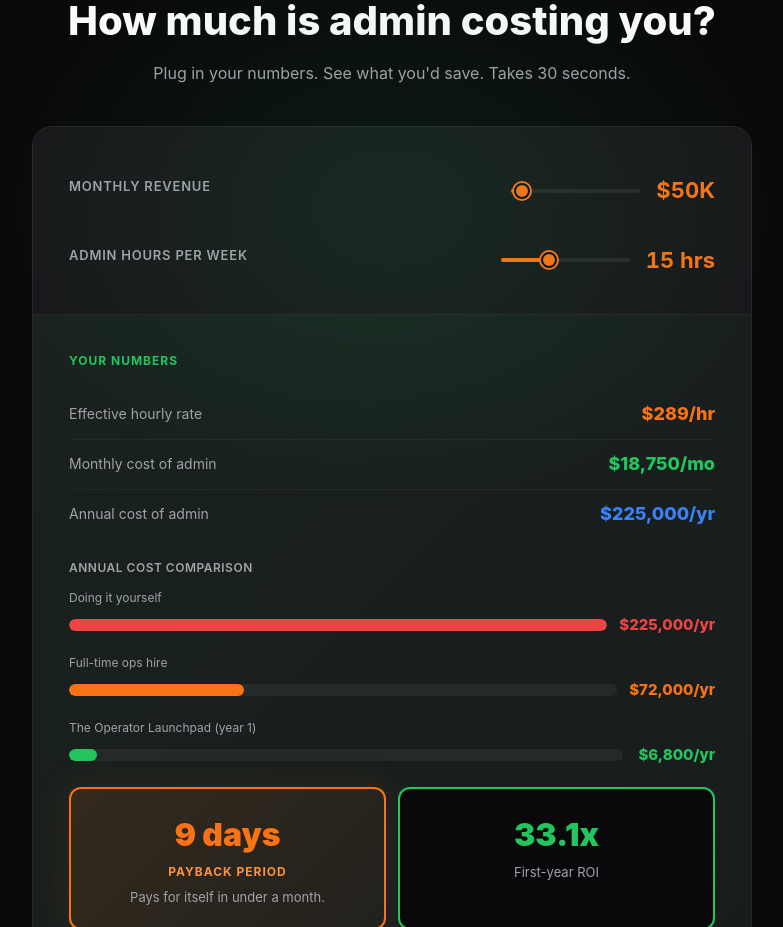
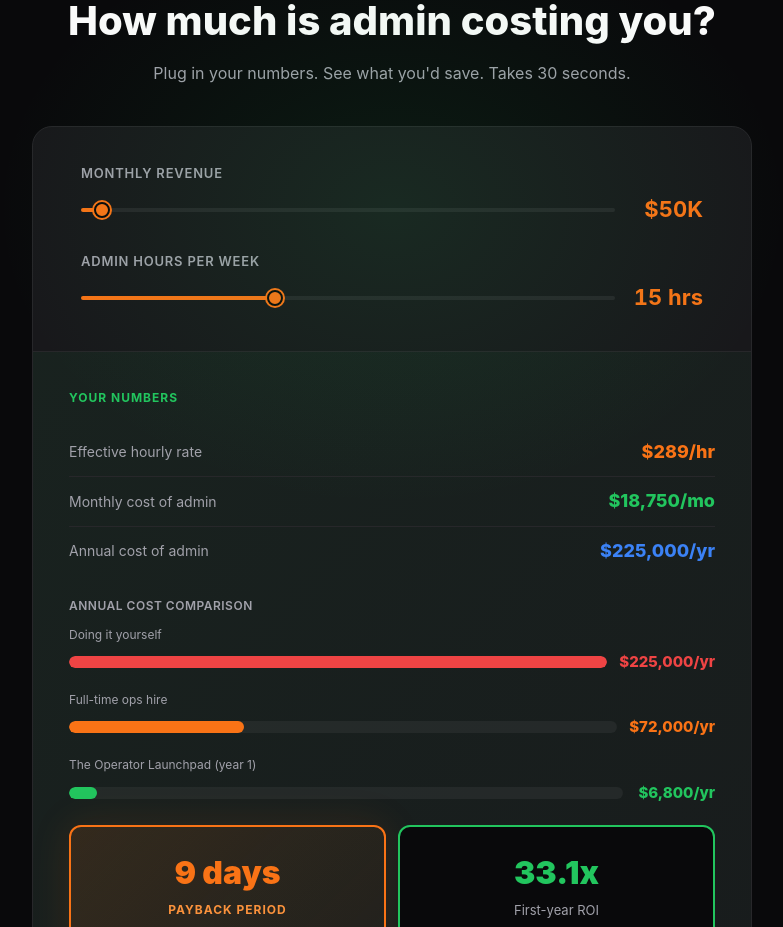
Before and after one commit to PulpSense/launch-funnels, a Next.js app: page /ai-os in a window 1280 px wide. Shown: the part 3820-4747 px from the top of the page, without its empty margins (248-1031 px from the left). Built offline with nearby package versions, Linux system fonts and the light colour scheme.

Commit message:
fix: desktop sliders — label above, full-width track, fixed value width (72px) (#66)
Co-authored-by: Clankers <clankers@Santis-Mac-mini.local>

```diff
--- a/src/app/ai-os/page.module.css
+++ b/src/app/ai-os/page.module.css
@@ -1530,7 +1530,9 @@
 }
 
 .sliderWithValue .calcLabelValue {
-  min-width: 56px;
+  width: 72px;
+  min-width: 72px;
+  max-width: 72px;
   text-align: right;
   flex-shrink: 0;
 }
@@ -1595,4 +1597,19 @@
     margin-top: 8px;
     margin-bottom: 0;
   }
-}
+
+  .calcRow {
+    flex-direction: column;
+    align-items: stretch;
+    gap: 8px;
+  }
+
+  .sliderWithValue {
+    margin-top: 0;
+  }
+
+  .calcInputs {
+    padding: 36px 48px;
+  }
+
+}
```
